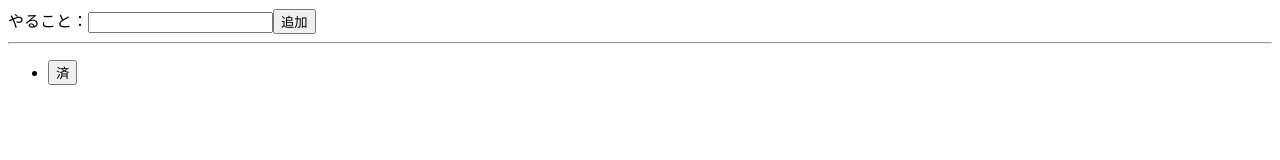
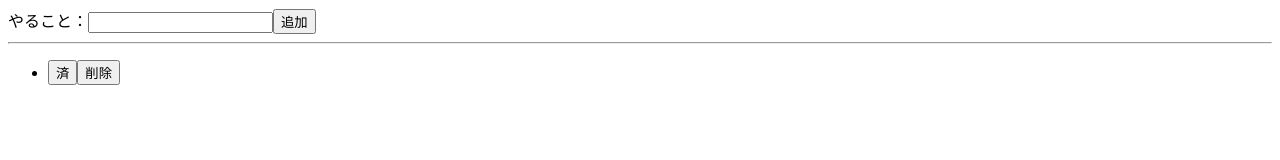
Before and after one commit to Vogel-425/ReactStady, a React (Create React App) app: page / in a window 1280 px wide. Both pictures are taken after a click on the button "追加". Shown: the top 160 px of the page. Built offline with nearby package versions, Linux system fonts and the light colour scheme.

Commit message:
Todoリスト 削除機能の追加

```diff
--- a/src/EventArgs.jsx
+++ b/src/EventArgs.jsx
@@ -37,6 +37,12 @@
     }));
   };
 
+  const handleRemove = e =>{
+    setTodo(todo.filter(item =>
+      item.id !== Number(e.target.dataset.id)
+    ));
+  };
+
   return(
     <div>
      <label>
@@ -50,6 +56,7 @@
         className={item.isDone ? 'done':''}>
           {item.title}
           <button type="button" onClick={handleDone} data-id={item.id}>済</button>
+          <button type="button" onClick={handleRemove} data-id={item.id}>削除</button>
         </li>
       ))}
      </ul>
```
